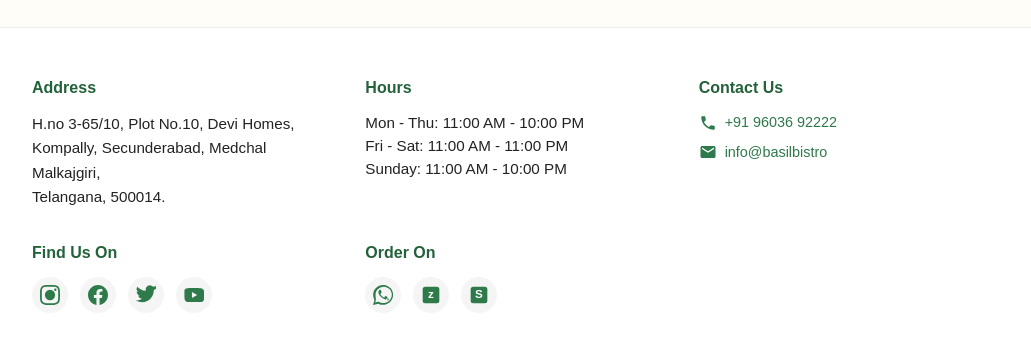
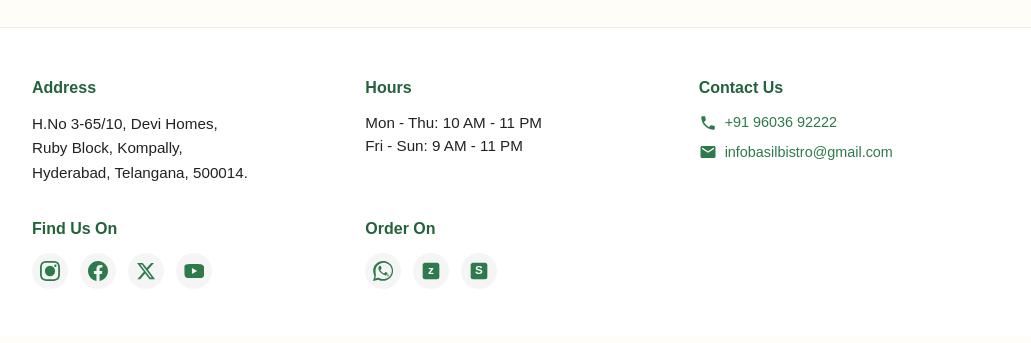
Before and after one commit to Ramlanka7/BasilBistro, a plain HTML site: page contact.html in a window 1280 px wide. Shown: the part 921-1264 px from the top of the page, without its empty margins (124-1155 px from the left). Drawn offline with Linux system fonts and the light colour scheme.

Commit message:
Worked on footer

```diff
--- a/contact.html
+++ b/contact.html
@@ -68,13 +68,12 @@
         <div class="footer-grid">
           <div class="footer-section">
             <h4>Address</h4>
-            <address>H.no 3-65/10, Plot No.10, Devi Homes,<br>Kompally, Secunderabad, Medchal Malkajgiri,<br>Telangana, 500014.</address>
-          </div>
+              <address>H.No 3-65/10, Devi Homes,<br>Ruby Block, Kompally,<br>Hyderabad, Telangana, 500014.</address>
+           </div>
 
           <div class="footer-section">
             <h4>Hours</h4>
-            <p>Mon - Thu: 11:00 AM - 10:00 PM<br>Fri - Sat: 11:00 AM - 11:00 PM<br>Sunday: 11:00 AM - 10:00 PM</p>
-          </div>
+             <p>Mon - Thu: 10 AM - 11 PM<br>Fri - Sun: 9 AM - 11 PM</p> </div>
 
           <div class="footer-section">
             <h4>Contact Us</h4>
@@ -89,7 +88,7 @@
                 <svg width="18" height="18" viewBox="0 0 24 24" fill="var(--accent)" xmlns="http://www.w3.org/2000/svg">
                   <path d="M20 4H4c-1.1 0-1.99.9-1.99 2L2 18c0 1.1.9 2 2 2h16c1.1 0 2-.9 2-2V6c0-1.1-.9-2-2-2zm0 4l-8 5-8-5V6l8 5 8-5v2z"/>
                 </svg>
-                <span style="font-size: .9rem;">info@basilbistro</span>
+                <span style="font-size: .9rem;">infobasilbistro@gmail.com</span>
               </a>
             </p>
           </div>
@@ -109,7 +108,7 @@
               </a>
               <a href="https://x.com/BasilBistroHyd" aria-label="Twitter" title="Twitter" target="_blank" rel="noopener noreferrer">
                 <svg width="24" height="24" viewBox="0 0 24 24" fill="var(--accent)" xmlns="http://www.w3.org/2000/svg">
-                  <path d="M23.953 4.57a10 10 0 002.856-3.51 10 10 0 01-2.856.11 10 10 0 01-3.422 1.06 4.993 4.993 0 00-8.662 4.556c-4.203-.2-7.897-2.027-10.38-4.834a4.998 4.998 0 001.546 6.571 4.960 4.960 0 01-2.212-.616c-.053 2.28 1.582 4.415 3.949 4.89a4.935 4.935 0 01-2.224.084 4.994 4.994 0 004.604 3.472 10.007 10.007 0 01-6.177 2.13c-.399 0-.779-.023-1.17-.067a14.047 14.047 0 007.557 2.209c9.053 0 13.998-7.496 13.998-13.985 0-.21 0-.42-.015-.63A9.935 9.935 0 0024 4.59z"/>
+                  <path d="M18.244 2.25h3.308l-7.227 8.26 8.502 11.24H16.17l-5.214-6.817L4.99 21.75H1.68l7.73-8.835L1.254 2.25H8.08l4.713 6.231zm-1.161 17.52h1.833L7.084 4.126H5.117z"/>
                 </svg>
               </a>
               <a href="https://www.youtube.com/@basilbistro" aria-label="YouTube" title="YouTube" target="_blank" rel="noopener noreferrer">
```
Also changed, not shown: index.html (+3 -4 lines), menu.html (+4 -4 lines).
